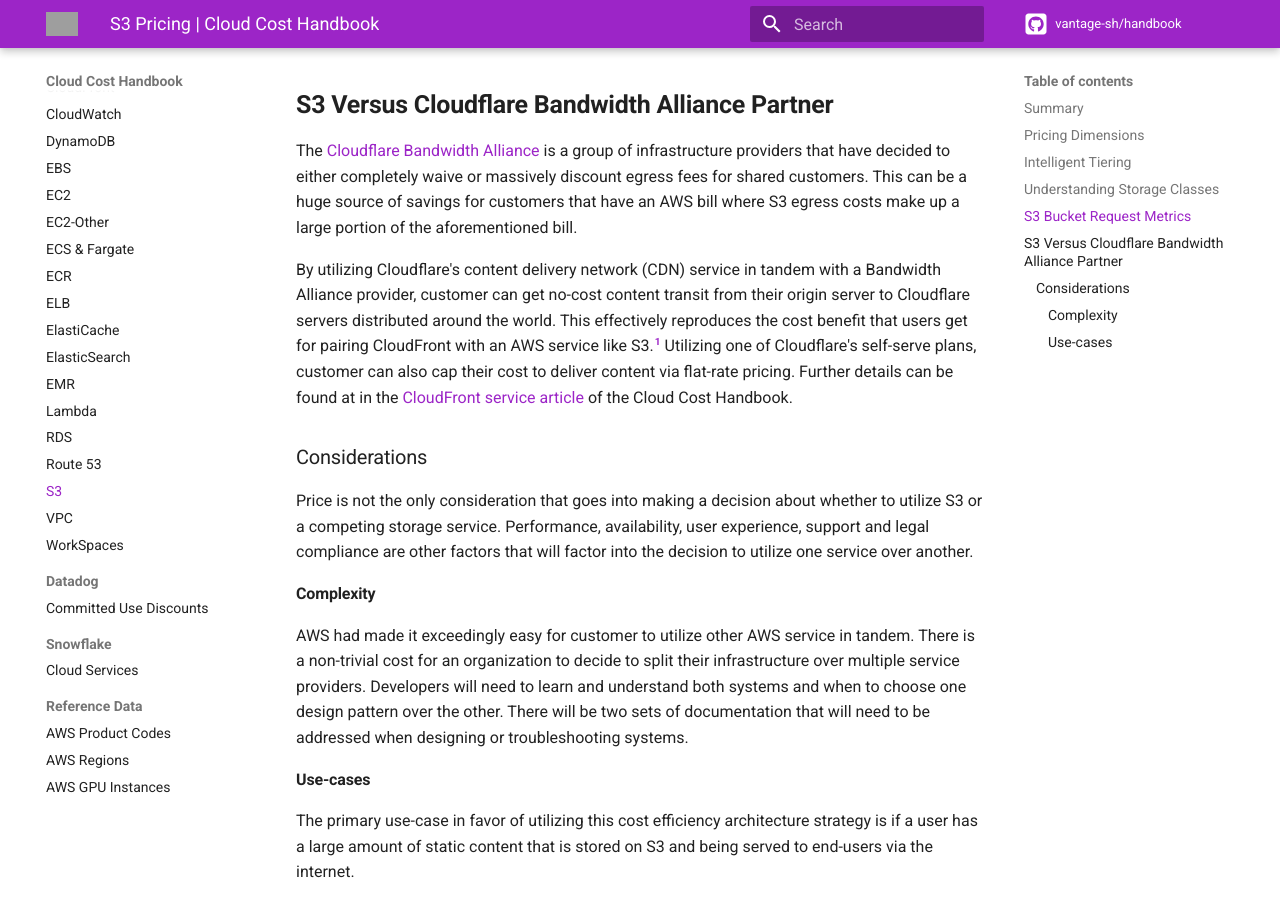
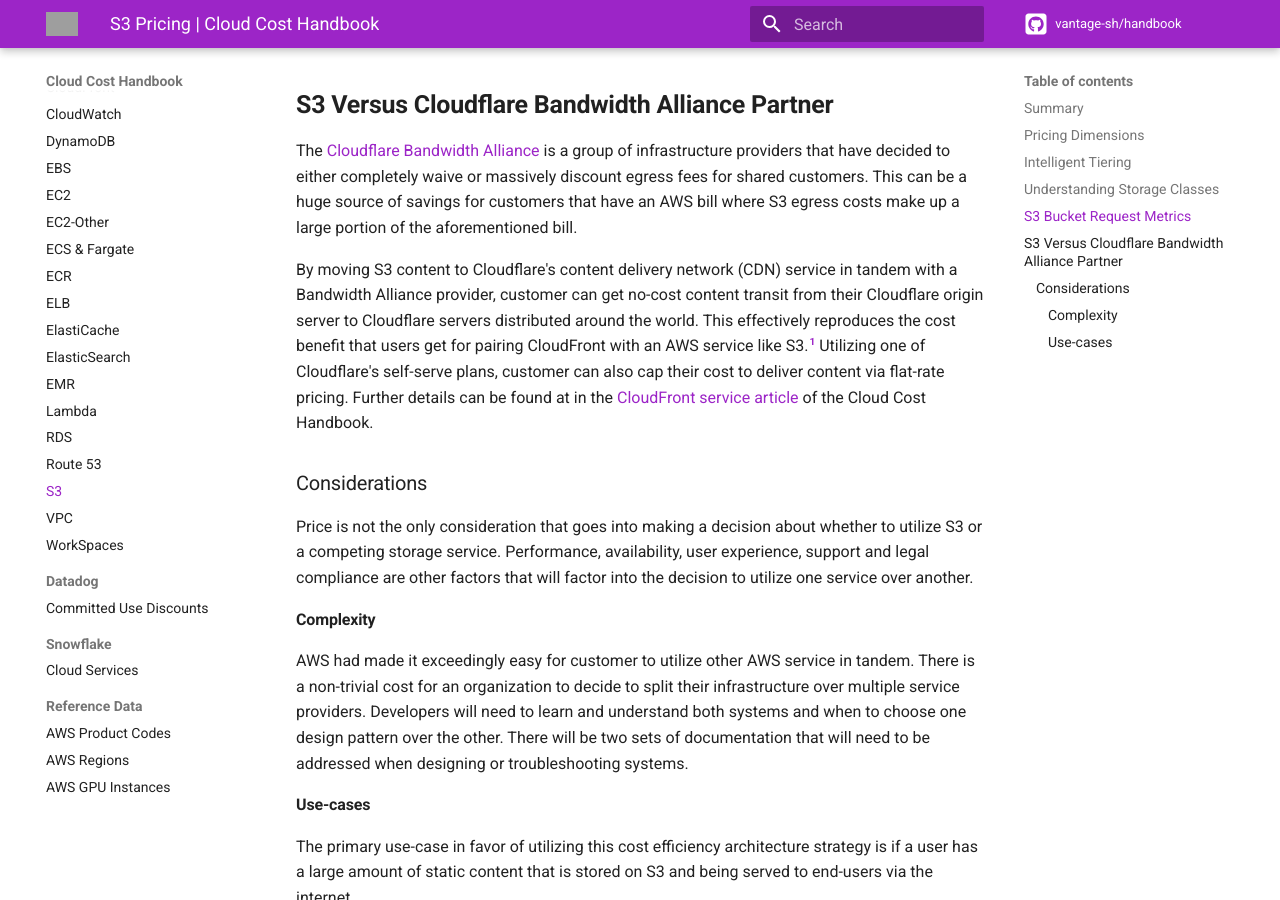
Before and after one commit to vantage-sh/handbook.vantage.sh, an MkDocs documentation site: the page built from docs/aws/services/s3-pricing.md, in a window 1280 px wide and 900 px high, scrolled down 5060 px. Built offline with MkDocs 1.6.1 and Material for MkDocs 9.7.7, drawn with Linux system fonts in a browser that asks for light colours; comment, search, counter and statistics services are not loaded; grey boxes are pictures that could not be loaded.

Commit message:
s3 -> cloudflare clarification

```diff
--- a/docs/aws/services/s3-pricing.md
+++ b/docs/aws/services/s3-pricing.md
@@ -68,7 +68,7 @@
 
 The [Cloudflare Bandwidth Alliance](https://www.cloudflare.com/bandwidth-alliance/) is a group of infrastructure providers that have decided to either completely waive or massively discount egress fees for shared customers. This can be a huge source of savings for customers that have an AWS bill where S3 egress costs make up a large portion of the aforementioned bill.
 
-By utilizing Cloudflare's content delivery network (CDN) service in tandem with a Bandwidth Alliance provider, customer can get no-cost content transit from their origin server to Cloudflare servers distributed around the world. This effectively reproduces the cost benefit that users get for pairing CloudFront with an AWS service like S3.[^noegressfees] Utilizing one of Cloudflare's self-serve plans, customer can also cap their cost to deliver content via flat-rate pricing. Further details can be found at in the [CloudFront service article](https://handbook.vantage.sh/aws/services/cloudfront-pricing/#cloudfront-versus-cloudflare) of the Cloud Cost Handbook.
+By moving S3 content to Cloudflare's content delivery network (CDN) service in tandem with a Bandwidth Alliance provider, customer can get no-cost content transit from their Cloudflare origin server to Cloudflare servers distributed around the world. This effectively reproduces the cost benefit that users get for pairing CloudFront with an AWS service like S3.[^noegressfees] Utilizing one of Cloudflare's self-serve plans, customer can also cap their cost to deliver content via flat-rate pricing. Further details can be found at in the [CloudFront service article](https://handbook.vantage.sh/aws/services/cloudfront-pricing/#cloudfront-versus-cloudflare) of the Cloud Cost Handbook.
 
 ### Considerations
 
```
